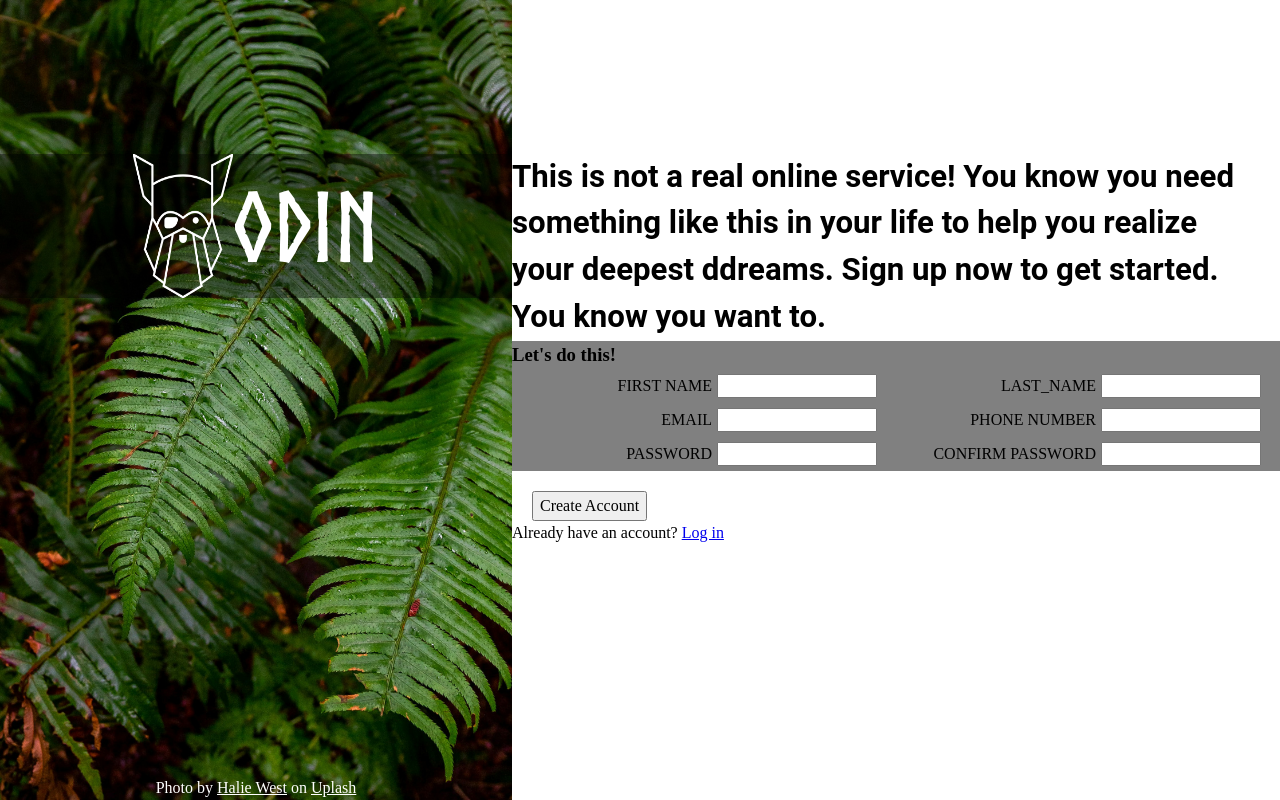
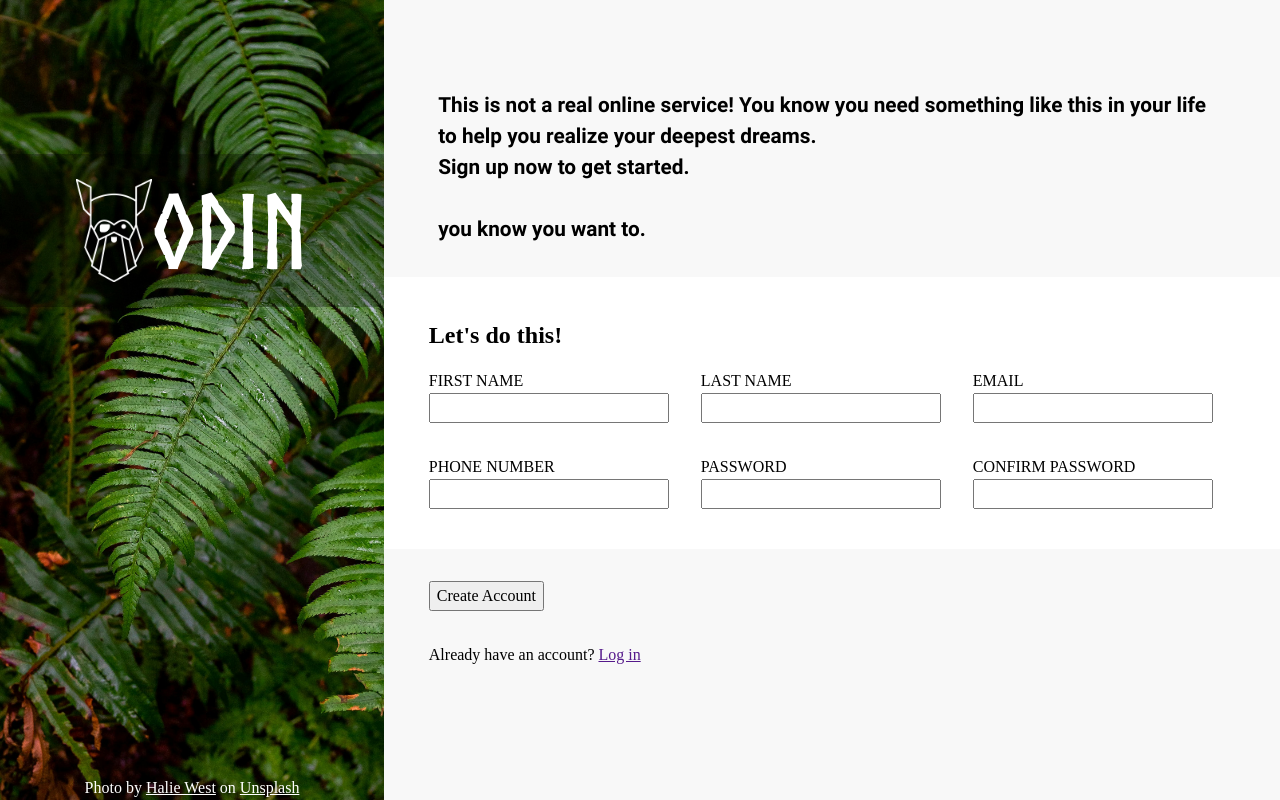
Before and after one commit to ztrottie/sign-up-form, a plain HTML site: page index.html in a window 1280 px wide. Drawn offline with Linux system fonts and the light colour scheme.

Commit message:
did all the structure need more style on buttons and inputs

```diff
--- a/css/index.css
+++ b/css/index.css
@@ -4,122 +4,130 @@
 	font-display: swap;
 }
 
-.main {
-	background-color: rgb(34, 32, 32);
-	display: flex;
-	justify-content: center;
-	height: 100vh;
-	width: 100vw;
+@font-face {
+	font-family: "roboto-bold";
+	src: url("../fonts/Roboto-Bold.woff2") format("woff2");
+	font-display: swap;
 }
 
-.leftSection {
-	width: 40%;
-	height: 100%;
+@font-face {
+	font-family: "roboto-regular";
+	src: url("../fonts/Roboto-Regular.woff2") format("woff2");
+	font-display: swap;
+}
+
+.main {
+	display: flex;
+}
+
+.WhiteBackground {
+	background-color: white;
+	padding: 40px 0px;
+}
+
+/* Left side */
+
+.LeftSide {
+	/* backround */
 	background-image: url("../img/leafs_background.jpg");
+	background-repeat: no-repeat;
 	background-size: cover;
-	background-repeat: no-repeat;
+
+	width: 30vw;
+	height: 100vh;
 	display: flex;
 	flex-direction: column;
-	justify-content: space-evenly;
-	align-items: center;
-}
-
-.creditBackground {
-	text-align: center;
-	margin-top: auto;
-}
-
-.creditBackground>p>a {
 	color: white;
 }
 
-.logoHeader {
-	background-color: rgba(0, 0, 0, 0.4);
-	color: white;
-	display: flex;
-	justify-content: center;
-	width: 100%;
-	margin-top: 30%;
+.LeftSide > p {
+	margin-top: auto;
+	text-align: center;
 }
 
-.logoHeader h1 {
-	text-align: center;
-	font-size: 6rem;
+.Header {
+	background-color: rgba(0, 0, 0, 0.3);
+	font-family: 'norse-bold';
+	font-size: clamp(2rem, 2rem + 1.5vw, 6rem);
+	display: flex;
+	align-items: center;
+	justify-content: center;
+	margin-top: 40%;
 }
 
-.rightSection {
-	width: 60%;
-	height: 100%;
-	background-color: white;
+.Header img {
+	width: auto;
+	height: 2em
+}
+
+.LeftSide p a {
+	color: white;
+}
+
+/* Right side */
+
+.RightSide {
+	width: 70vw;
+	height: 100vh;
 	display: flex;
 	flex-direction: column;
-	min-width: 400px;
+	background-color: rgb(248, 248, 248);
 }
 
 .intro {
-	margin-top: 20%;
-
+	margin-top: 10%;
 }
 
-.info{
-	display: flex;
-	flex-direction: row;
-	flex-wrap: wrap;
-	justify-content: space-between;
+.intro + p {
+	margin-top: 1.5em;
+	margin-bottom: 1.5em;
 }
 
-.info label {
-	font-size: 1rem;
+.intro,
+.intro + p {
+	font-size: clamp(0.75rem, 0.5rem + 1.0vw, 3rem);
+	max-inline-size: 66ch;
+	font-family: 'roboto-bold';
+	width: 90%;
+	margin-left: auto;
+	margin-right: auto;
 }
 
-.info input {
-	font-size: clamp(1rem, 0.75 + 1.5vw, 2rem);
-	height: calc(1rem * 1.5);
-	width: 20ch;
+.inputs,
+.WhiteBackground > h2 {
+	width: 90%;
+	margin-left: auto;
+	margin-right: auto;
 }
 
-.input-div label {
-	width: 25ch;
-	margin-right: 5px;
+.inputs {
+	display: flex;
+	flex-wrap: wrap;
+	margin-top: 1rem;
+	gap: 2rem;
 }
 
-.input-div {
-	text-align: right;
+.inputs p {
+	width: 30ch;
 	display: flex;
-	min-width: 50%;
-	margin-top: 5px;
-	margin-bottom: 5px;
+	flex-direction: column;
 }
 
-#grayBackground {
-	background-color: gray;
+.inputs label,
+.inputs input {
+	width: 30ch;
 }
 
-.submitButton {
-	margin-top: 20px;
-	margin-left: 20px;
+.Last {
+	margin-left: auto;
+	margin-right: auto;
+	margin-top: 2rem;
+	width: 90%;
 }
 
-.intro h2 {
-	font-size: clamp(1.5rem, 0.75rem + 1.5vw, 2rem);
-	line-height: 1.5;
-	max-inline-size: 66ch;
-	font-family: 'Roboto', 'Courier New', Courier, monospace;
+.Last p {
+	margin-top: 2rem;
 }
 
-.logoHeader {
-	display: flex;
+input:required {
 }
-
-.logoHeader h1 {
-	font-family: "norse-bold", system-ui;
-}
-
-.logoHeader img {
-	width: 100px;
-	height: auto;
-}
-
-.creditBackground {
-	color: white;
-}
--- a/index.html
+++ b/index.html
@@ -11,69 +11,43 @@
 
 <body>
 	<div class="main">
-		<div class="leftSection">
-			<div class="logoHeader">
-				<img src="img/odin-lined.png" alt="Logo">
+
+		<div class="LeftSide">
+			<div class="Header">
+				<img src="img/odin-lined.png" alt="Odin">
 				<h1>ODIN</h1>
 			</div>
-			<div class="creditBackground">
-				<p>Photo by <a href="https://unsplash.com/@haliewestphoto">Halie West</a> on <a
-						href="https://unsplash.com/">Uplash</a></p>
-			</div>
+			<p>Photo by <a href="">Halie West</a> on <a href="">Unsplash</a></p>
 		</div>
-		<div class="rightSection">
-			<div class="intro">
-				<h2>
-					This is not a real online service! You know you need something like this
-					in your life to help you realize your deepest ddreams.
-					Sign up now to get started.
-				</h2>
-				<h2>
-					You know you want to.
-				</h2>
-			</div>
-			<div class="signupForm">
-				<div id="grayBackground">
-					<h3>Let's do this!</h3>
-					<form action="">
-						<section class="info">
-							<p class="input-div">
-								<label for="first_name">FIRST NAME</label>
-								<input type="text" id="first_name" required>
-							</p>
-							<p class="input-div">
-								<label for="last_name">LAST_NAME</label>
-								<input type="text" id="last_name" required>
-							</p>
-							<p class="input-div">
-								<label for="email">EMAIL</label>
-								<input type="email" id="email" required>
-							</p>
-							<p class="input-div">
-								<label for="phone_nb">PHONE NUMBER</label>
-								<input type="tel" id="phone_nb" required>
-							</p>
-							<p class="input-div">
-								<label for="password">PASSWORD</label>
-								<input type="password" id="password" required>
-							</p>
-							<p class="input-div">
-								<label for="password_check">CONFIRM PASSWORD</label>
-								<input type="password" id="password_check" required>
-							</p>
-						</section>
+		<div class="RightSide">
+			<p class="intro">
+				This is not a real online service! You know you
+				need something like this in your life to help you realize your
+				deepest dreams.<br />
+				Sign up now to get started.
+			</p>
+			<p>
+				you know you want to.
+			</p>
+			<form action="">
+				<div class="WhiteBackground">
+					<h2>Let's do this!</h2>
+					<section class="inputs">
+							<p><label for="first_name">FIRST NAME</label><input type="text" id="first_name"></p>
+							<p><label for="last_name">LAST NAME</label><input type="text" id="last_name"></p>
+							<p><label for="email">EMAIL</label><input type="email" id="email"></p>
+							<p><label for="phone_nb">PHONE NUMBER</label><input type="text" id="phone_nb"></p>
+							<p><label for="password">PASSWORD</label><input type="text" id="password" required></p>
+							<p><label for="password_check">CONFIRM PASSWORD</label><input type="text" id="password_check" required></p>
+					</section>
 				</div>
-				<section class="submitButton">
-					<button type="submit">
-						Create Account
-					</button>
+				<section class="Last">
+					<button type="submit">Create Account</button>
+					<p>Already have an account? <a href="">Log in</a></p>
 				</section>
-				</form>
-			</div>
-			<div>
-				<p>Already have an account? <a href="/log-in">Log in</a></p>
-			</div>
+			</form>
 		</div>
+
 	</div>
 </body>
 
```
Also changed, not shown: fonts/Roboto-Bold.woff2 (added), fonts/Roboto-Regular.woff2 (added).
